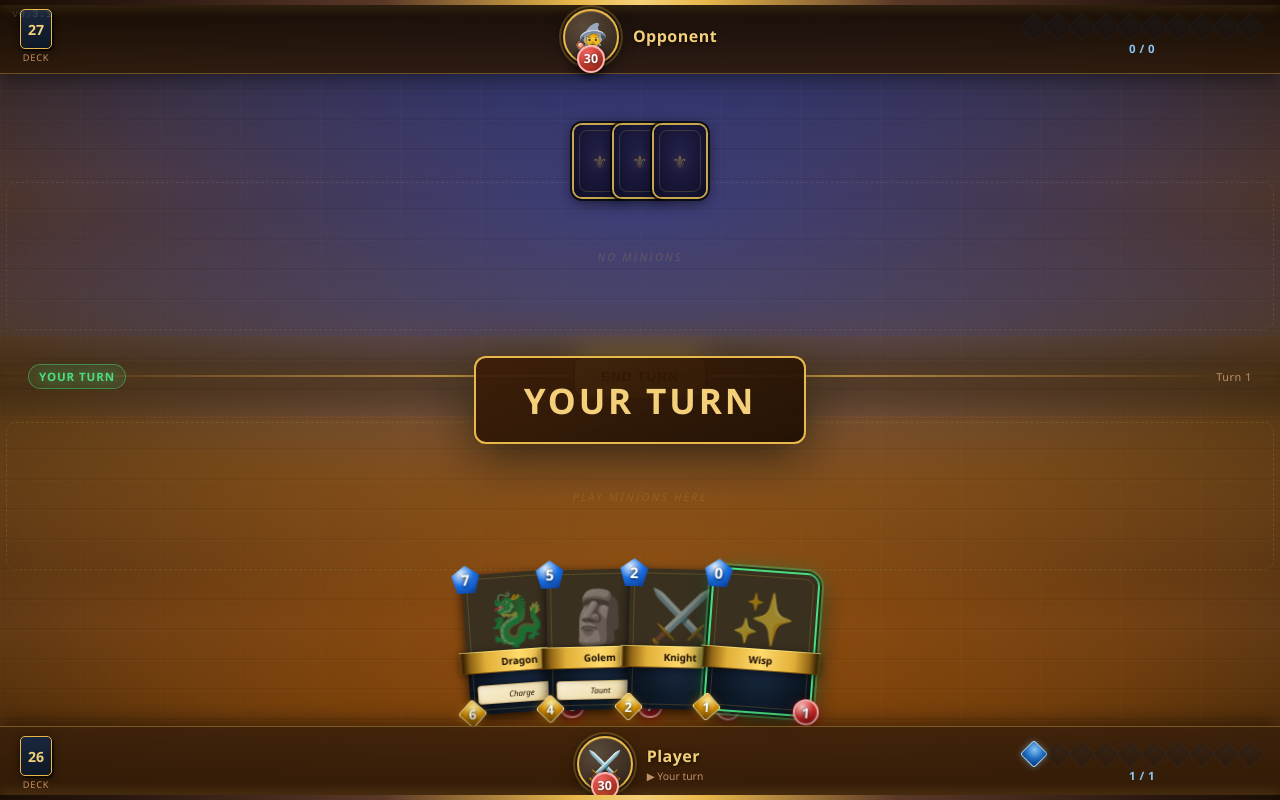
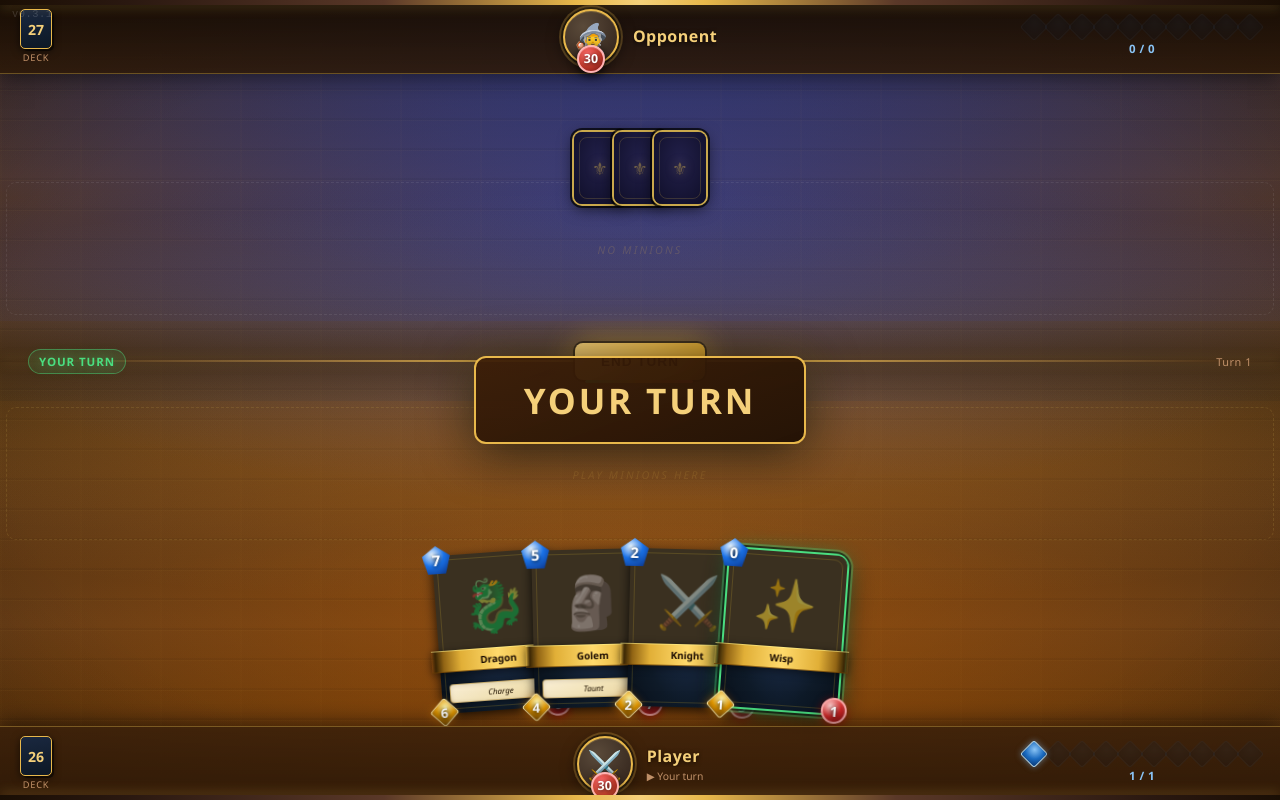
Before and after one commit to PennieEntertainment/CardLogy, a website: page game.html in a window 1280 px wide. Drawn offline with Linux system fonts and the light colour scheme.

Commit message:
Update game.html

```diff
--- a/game.html
+++ b/game.html
@@ -316,20 +316,20 @@
     }
     /* Size overrides per player */
     .hand-wrap:has(#opp-hand) { height: 102px; }
-    .hand-wrap:has(#my-hand)  { height: 180px; }
+    .hand-wrap:has(#my-hand)  { height: 198px; }
 
     .hand {
       display: flex;
       align-items: flex-end;
       justify-content: center;
       gap: 0;
-      height: 144px;
+      height: 158px;
       position: relative;
     }
 
     /* ─── Card base ─────────────────────────────────────────── */
     .card-in-hand {
-      width: 104px; height: 140px;
+      width: 118px; height: 158px;
       border-radius: 12px;
       border: none;
       position: relative;
@@ -465,7 +465,7 @@
     .card-art {
       position: absolute;
       top: 0; left: 0; right: 0;
-      height: 90px;
+      height: 102px;
       border-radius: 10px 10px 0 0;
       overflow: hidden;
       background: #3a3020;
@@ -594,12 +594,12 @@
     }
     .field.opp-field {
       align-items: center;
-      min-height: 160px;
+      min-height: 145px;
       background: radial-gradient(ellipse 85% 75% at 50% 75%, rgba(40,70,210,0.16) 0%, transparent 100%);
     }
     .field.my-field {
       align-items: center;
-      min-height: 160px;
+      min-height: 145px;
       background: radial-gradient(ellipse 85% 75% at 50% 25%, rgba(200,105,10,0.16) 0%, transparent 100%);
     }
 
@@ -636,7 +636,7 @@
 
     /* Minion card on field */
     .minion {
-      width: 130px; height: 160px;
+      width: 112px; height: 138px;
       border-radius: 12px;
       position: relative;
       flex-shrink: 0;
```
